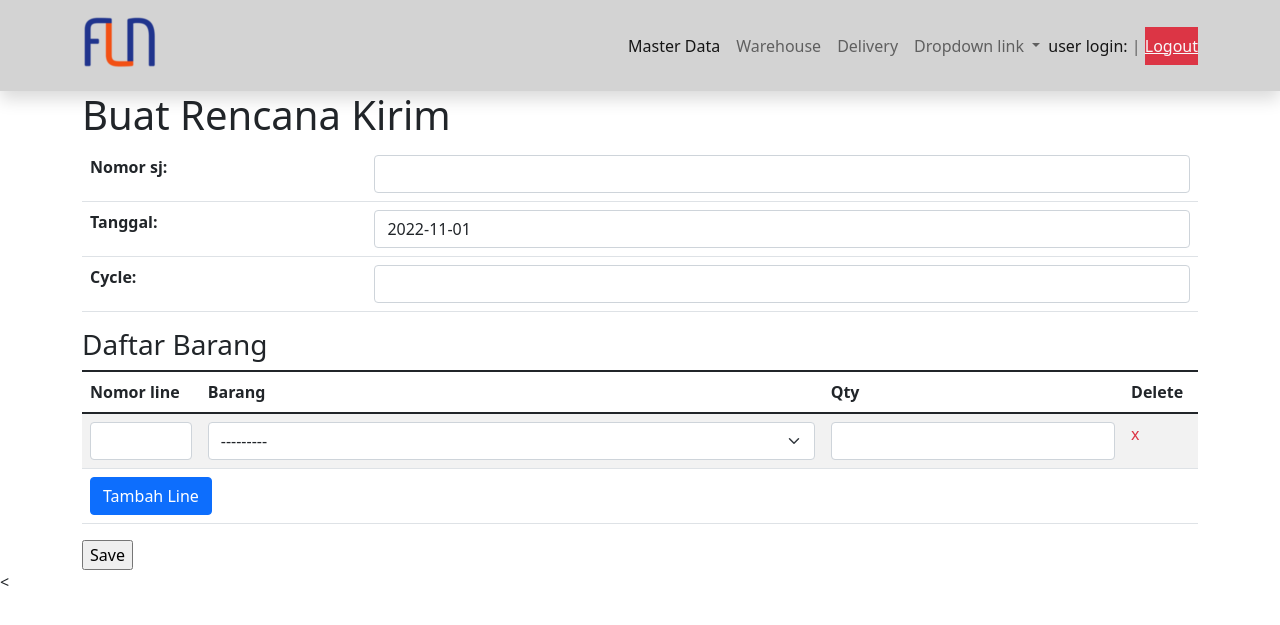
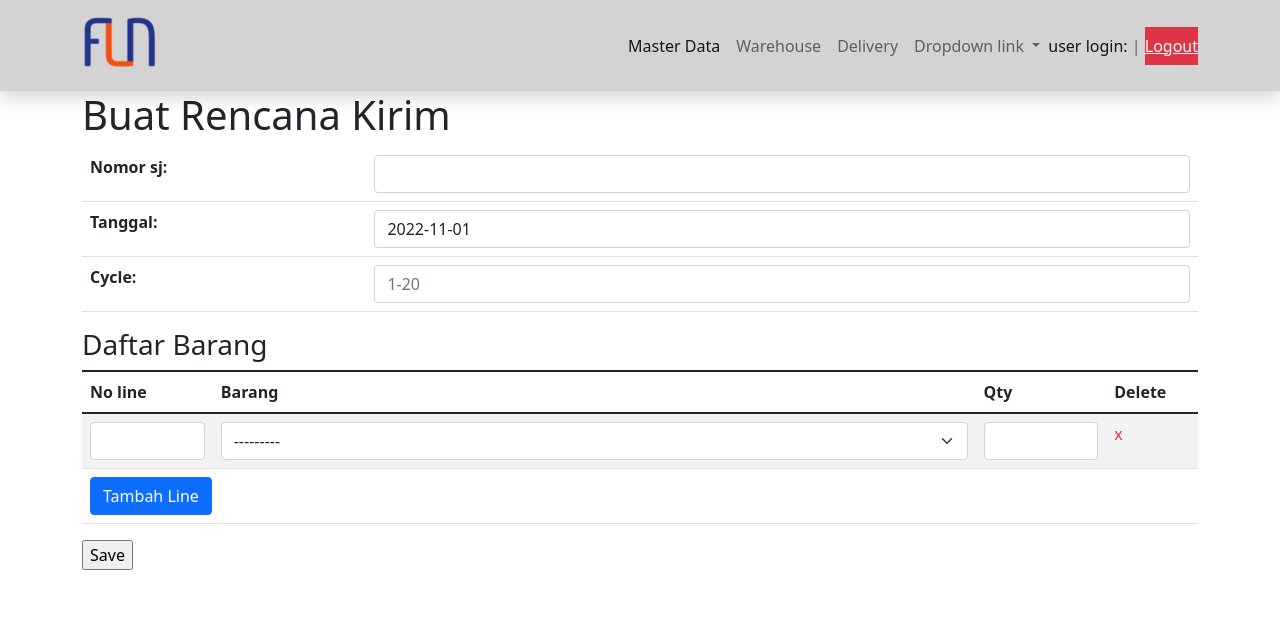
Before and after one commit to criespy/PartNumberScanner, a Django app: page /buat_rencana_kirim in a window 1280 px wide. Shown: the top 625 px of the page. Run offline with Django 3.2, Linux system fonts and the light colour scheme; data comes from the database, SQL or seed files in the repository; some libraries are stand-ins or nearby versions.

Commit message:
Modified: Buat Rencana Kirim

```diff
--- a/scanner/forms.py
+++ b/scanner/forms.py
@@ -6,12 +6,12 @@ from datetime import date
 from django.forms.models import inlineformset_factory
 
 BarangFormset = inlineformset_factory(
-    RencanaKirim, RencanaKirimDetail, fields=(['nomor_line','barang','qty']), extra=1, can_delete=True, widgets={
-            'nomor_line' : forms.TextInput({'class':'form-control', 'size':'2','value':''}),
+    RencanaKirim, RencanaKirimDetail, fields=(['no_line','barang','qty']), extra=1, can_delete=True, widgets={
+            'no_line' : forms.TextInput({'class':'form-control', 'size':'1','value':''}),
             'rencana_kirim' : forms.Select({'class':'form-control'}),
-            'barang' : forms.Select({'class':'form-select'}),
+            'barang' : forms.Select({'class':'form-select', 'data-live-search':'true'}),
             'description' : forms.TextInput({'class':'form-control'}),
-            'qty' : forms.TextInput({'class':'form-control'}),
+            'qty' : forms.TextInput({'class':'form-control', 'size':'1'}),
         }
 )
 
@@ -24,17 +24,17 @@ class FormRencanaKirim(ModelForm):
         widgets = {
             'nomor_sj' : forms.TextInput({'class':'form-control', 'pattern':'[0-9]+'}),
             'tanggal' : forms.TextInput({'class':'form-control', 'value':date.today}),
-            'cycle' : forms.TextInput({'class':'form-control'}),
+            'cycle' : forms.TextInput({'class':'form-control', 'placeholder':'1-20'}),
             'rencanakirimdetails-barang' : forms.Select({'class':'form-control'}),
         }
 
 class FormRencanaKirimDetail(ModelForm):
     class Meta:
         model = RencanaKirimDetail
-        fields = ['nomor_line','barang','qty']
+        fields = ['no_line','barang','qty']
 
         widgets = {
-            'nomor_line' : forms.TextInput({'class':'form-control', 'size':'2','value':'1','disabled':'true'}),
+            'no_line' : forms.TextInput({'class':'form-control', 'size':'2','value':'1','disabled':'true'}),
             'rencana_kirim' : forms.Select({'class':'form-control'}),
             'barang' : forms.Select({'class':'form-control'}),
             'description' : forms.TextInput({'class':'form-control'}),
@@ -47,7 +47,7 @@ class FormRencanaKirimDetailUpdate(ModelForm):
         fields = '__all__'
 
         widgets = {
-            'nomor_line' : forms.TextInput({'class':'form-control', 'size':'2','value':'1','disabled':'true'}),
+            'no_line' : forms.TextInput({'class':'form-control', 'size':'2','value':'1','disabled':'true'}),
             'rencana_kirim' : forms.Select({'class':'form-control'}),
             'barang' : forms.Select({'class':'form-control'}),
             'description' : forms.TextInput({'class':'form-control'}),
--- a/scanner/models.py
+++ b/scanner/models.py
@@ -39,7 +39,7 @@ class RencanaKirim(models.Model):
 
 
 class RencanaKirimDetail(models.Model):
-    nomor_line = models.CharField(max_length=2)
+    no_line = models.CharField(max_length=2)
     rencana_kirim = models.ForeignKey(RencanaKirim, on_delete=models.CASCADE, related_name='rencanakirimdetails')
     barang= models.ForeignKey(Barang, on_delete=models.CASCADE, related_name='barangs')
     qty = models.CharField(max_length=2)
--- a/templates/base.html
+++ b/templates/base.html
@@ -48,7 +48,7 @@
     </nav>
     {% block content %}
     {% endblock content %}
-    <<script src="https://cdn.jsdelivr.net/npm/bootstrap@5.1.3/dist/js/bootstrap.bundle.min.js" integrity="sha384-ka7Sk0Gln4gmtz2MlQnikT1wXgYsOg+OMhuP+IlRH9sENBO0LRn5q+8nbTov4+1p" crossorigin="anonymous"></script>
+    <script src="https://cdn.jsdelivr.net/npm/bootstrap@5.1.3/dist/js/bootstrap.bundle.min.js" integrity="sha384-ka7Sk0Gln4gmtz2MlQnikT1wXgYsOg+OMhuP+IlRH9sENBO0LRn5q+8nbTov4+1p" crossorigin="anonymous"></script>
     <link rel="stylesheet" href="https://cdnjs.cloudflare.com/ajax/libs/font-awesome/6.2.0/css/all.min.css" integrity="sha512-xh6O/CkQoPOWDdYTDqeRdPCVd1SpvCA9XXcUnZS2FmJNp1coAFzvtCN9BmamE+4aHK8yyUHUSCcJHgXloTyT2A==" crossorigin="anonymous" referrerpolicy="no-referrer" />
   </body>
 </html>
--- a/templates/buat_rencana_kirim.html
+++ b/templates/buat_rencana_kirim.html
@@ -45,6 +45,10 @@
     <script src="https://code.jquery.com/ui/1.13.2/jquery-ui.js"></script>
     <script src="{% static 'js/jquery.formset.js' %}"></script>
     <script id="django-admin-form-add-constants" src="/static/admin/js/change_form.js" async=""></script>
+
+    <link rel="stylesheet" href="https://cdnjs.cloudflare.com/ajax/libs/bootstrap-select/1.13.18/css/bootstrap-select.min.css" integrity="sha512-ARJR74swou2y0Q2V9k0GbzQ/5vJ2RBSoCWokg4zkfM29Fb3vZEQyv0iWBMW/yvKgyHSR/7D64pFMmU8nYmbRkg==" crossorigin="anonymous" referrerpolicy="no-referrer" />
+    <script src="https://cdnjs.cloudflare.com/ajax/libs/bootstrap-select/1.13.18/js/bootstrap-select.min.js" integrity="sha512-yDlE7vpGDP7o2eftkCiPZ+yuUyEcaBwoJoIhdXv71KZWugFqEphIS3PU60lEkFaz8RxaVsMpSvQxMBaKVwA5xg==" crossorigin="anonymous" referrerpolicy="no-referrer"></script>
+
 <script type="text/javascript">
     $('.formset_row').formset({
         addCssClass: 'btn btn-primary',
@@ -61,4 +65,9 @@
         });
       } );
 </script>
+<script>
+    $(function() {
+      $('.selectpicker').selectpicker();
+    });
+</script>
 {% endblock content %}
--- a/templates/view_rencana_kirim.html
+++ b/templates/view_rencana_kirim.html
@@ -31,6 +31,9 @@
     <script src="https://code.jquery.com/ui/1.13.2/jquery-ui.js"></script>
     <script src="{% static 'js/jquery.formset.js' %}"></script>
     <script id="django-admin-form-add-constants" src="/static/admin/js/change_form.js" async=""></script>
+
+
+
 <script type="text/javascript">
     $('.formset_row').formset({
         addCssClass: 'btn btn-primary',
```
Also changed, not shown: db.sqlite3, scanner/migrations/0017_rename_nomor_line_rencanakirimdetail_no_line.py (added), 2 other files.
